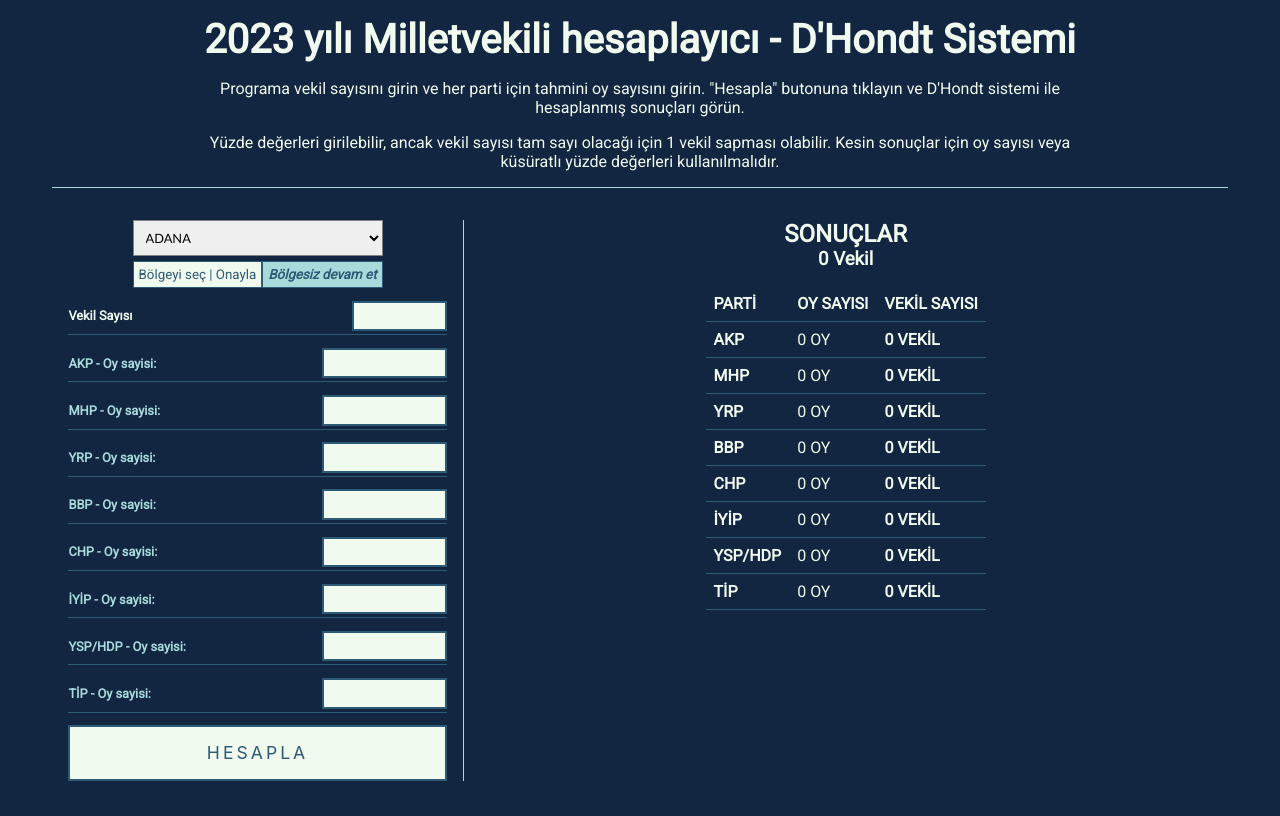
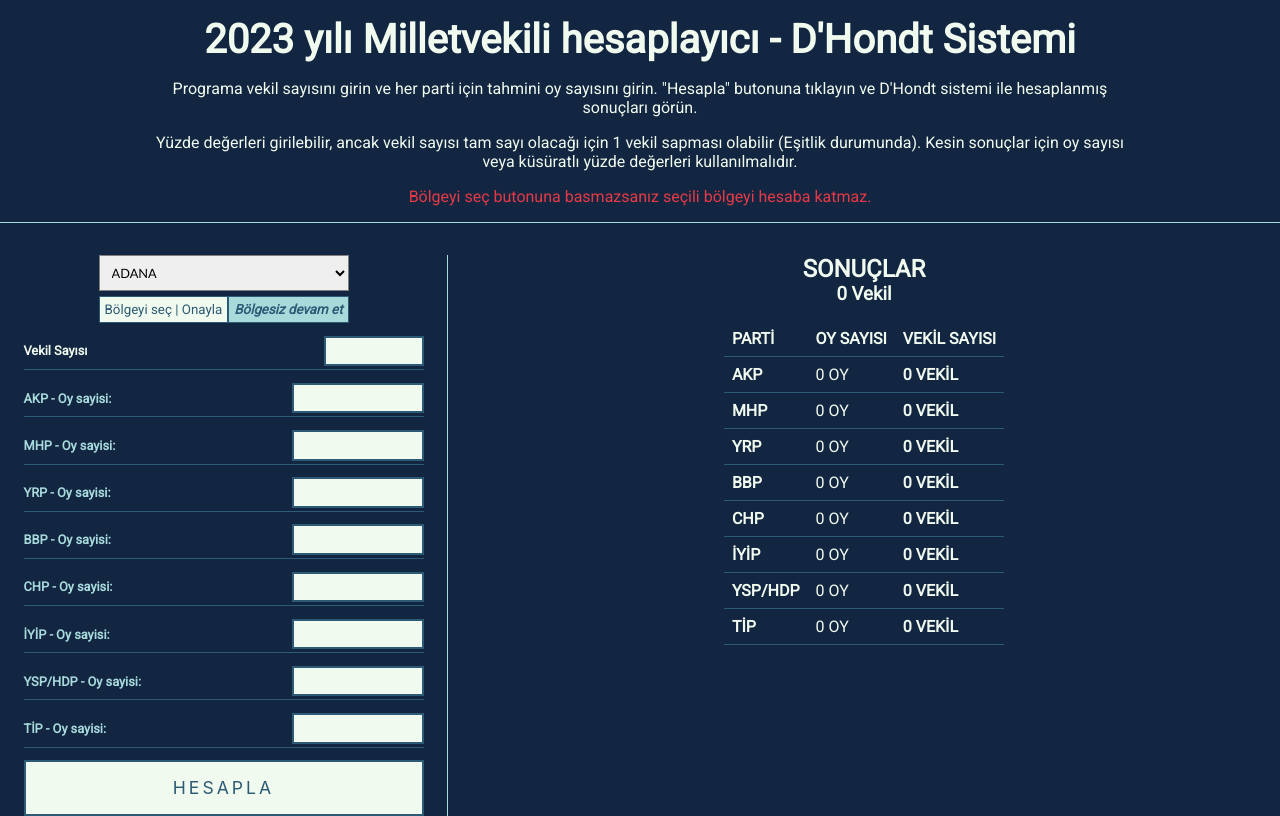
Before and after one commit to berkaysson/dhondt-system-calculator, a React (Create React App) app: page / in a window 1280 px wide. Built offline with nearby package versions, Linux system fonts and the light colour scheme.

Commit message:
Add warning

```diff
--- a/src/Components/Header.js
+++ b/src/Components/Header.js
@@ -18,6 +18,10 @@
   border-bottom: 1px solid var(--light-alt-color);
 `
 
+const WarningMessage = styled.p`
+  color: var(--theme-color);
+`
+
 const InfoWrapper = styled.section`
   width: 80%;
   & p {
@@ -31,7 +35,8 @@
       <InfoWrapper>
       <h1>2023 yılı Milletvekili hesaplayıcı - D'Hondt Sistemi</h1>
         <p>Programa vekil sayısını girin ve her parti için tahmini oy sayısını girin. "Hesapla" butonuna tıklayın ve D'Hondt sistemi ile hesaplanmış sonuçları görün.</p>
-        <p>Yüzde değerleri girilebilir, ancak vekil sayısı tam sayı olacağı için 1 vekil sapması olabilir. Kesin sonuçlar için oy sayısı veya küsüratlı yüzde değerleri kullanılmalıdır.</p>
+        <p>Yüzde değerleri girilebilir, ancak vekil sayısı tam sayı olacağı için 1 vekil sapması olabilir (Eşitlik durumunda). Kesin sonuçlar için oy sayısı veya küsüratlı yüzde değerleri kullanılmalıdır.</p>
+        <WarningMessage>Bölgeyi seç butonuna basmazsanız seçili bölgeyi hesaba katmaz.</WarningMessage>
       </InfoWrapper>
     </HeaderWrapper>
   );
```
